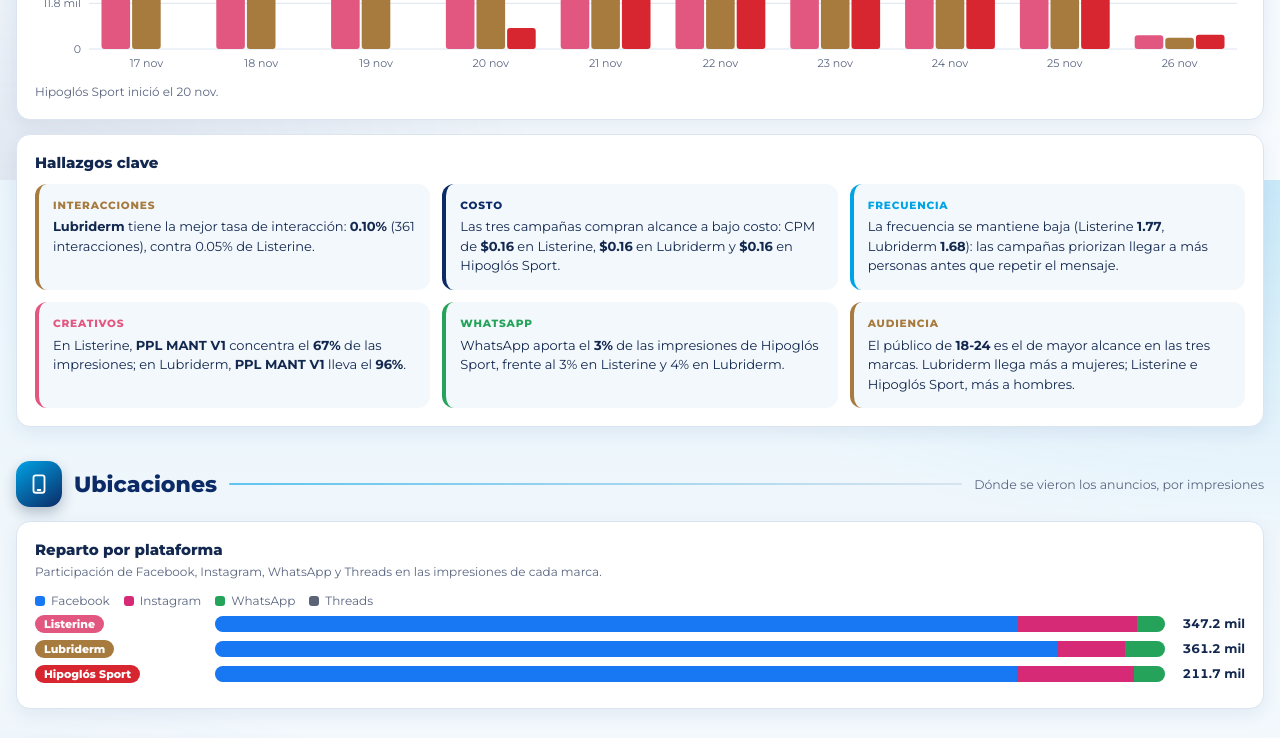
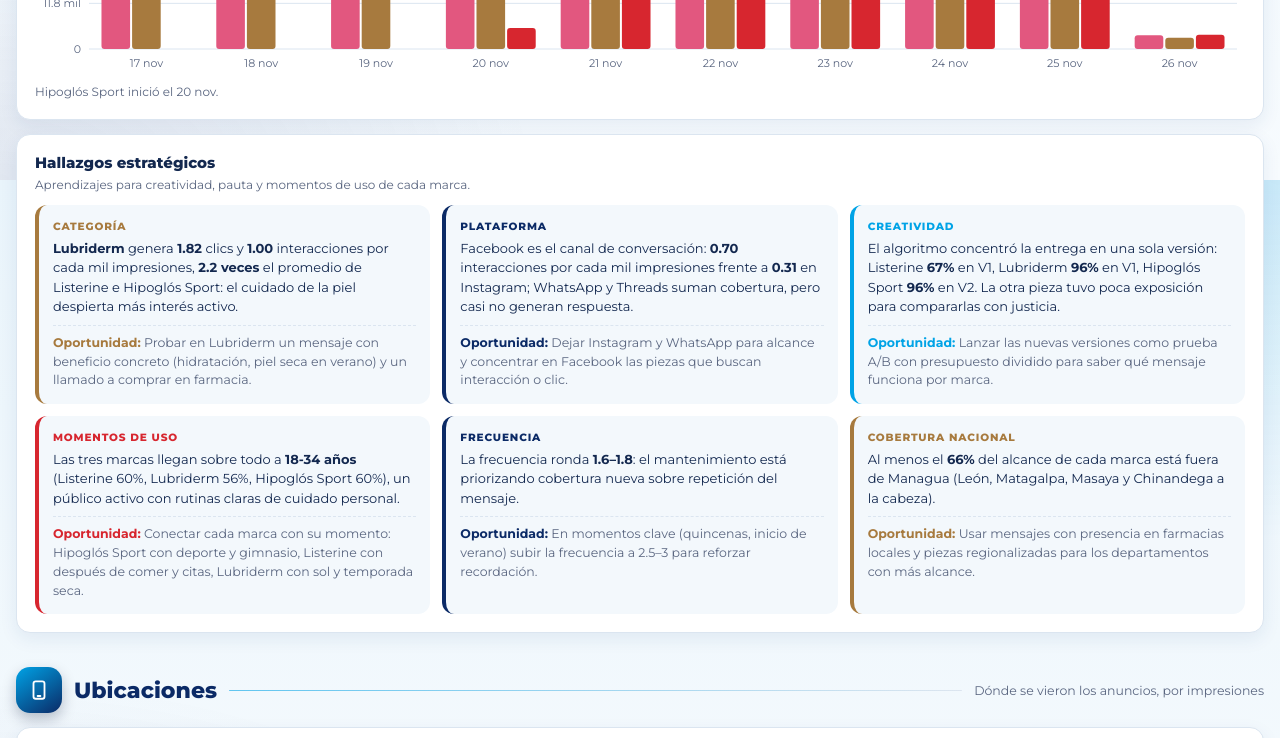
Before and after one commit to mediosdigitalescccp-a11y/Dicegsa---F-rmacos, a plain HTML site: page index.html in a window 1280 px wide. Shown: the part 1420-2158 px from the top of the page. Drawn offline with Linux system fonts and the light colour scheme.

Commit message:
Hallazgos estratégicos para creatividad, pauta y momentos de uso
Co-Authored-By: Claude Opus 5.5 <noreply@anthropic.com>
Claude-Session: https://claude.ai/code/session_019pA5Zqjcv9UHiFLvUhgKgB

```diff
--- a/index.html
+++ b/index.html
@@ -111,6 +111,8 @@ button, select { font-family: inherit; }
 
 .finds { display: grid; grid-template-columns: repeat(3, minmax(0, 1fr)); gap: 12px; }
 .find { background: var(--panel-2); border-radius: 12px; padding: 14px; border-left: 4px solid var(--c); font-size: 13px; line-height: 1.5; }
+.find-a { margin: 8px 0 0; padding-top: 8px; border-top: 1px dashed var(--line); color: var(--muted); font-size: 12.5px; }
+.find-a b { color: var(--c); }
 .find small { display: block; font-size: 10.5px; font-weight: 800; letter-spacing: .08em; color: var(--c); margin-bottom: 4px; text-transform: uppercase; }
 
 .cards { display: grid; grid-template-columns: repeat(6, minmax(0, 1fr)); gap: 12px; }
@@ -275,7 +277,7 @@ details.notes ul { line-height: 1.6; padding-left: 18px; }
       <div class="chart" id="c-diario"></div>
       <p class="sub" id="diario-nota" style="margin:8px 0 0"></p>
     </section>
-    <section class="card s12"><h3>Hallazgos clave</h3><div class="finds" id="finds" style="margin-top:12px"></div></section>
+    <section class="card s12"><h3>Hallazgos estratégicos</h3><p class="sub">Aprendizajes para creatividad, pauta y momentos de uso de cada marca.</p><div class="finds" id="finds" style="margin-top:12px"></div></section>
   </div>
 
   <div class="sec" id="ubicaciones"><i><svg viewBox="0 0 24 24" aria-hidden="true"><rect x="6" y="2.5" width="12" height="19" rx="2.5" fill="none" stroke="currentColor" stroke-width="2"/><path d="M10.5 18.5h3" stroke="currentColor" stroke-width="2" stroke-linecap="round"/></svg></i><h2>Ubicaciones</h2><span class="sec-line"></span><p>Dónde se vieron los anuncios, por impresiones</p></div>
@@ -367,15 +369,28 @@ details.notes ul { line-height: 1.6; padding-left: 18px; }
   const lis = M[0], lub = M[1], hip = M[2];
   const top = (m) => { const t = {}; m.creativos.forEach((r) => { t[r.anuncio] = (t[r.anuncio] || 0) + r.impresiones; }); const e = Object.entries(t).sort((a, b) => b[1] - a[1]); const s = e.reduce((a, [, v]) => a + v, 0); return [e[0][0], e[0][1] / s]; };
   const wa = (m) => { const p = platOf(m.creativos).find((x) => x.k === 'WhatsApp'); return p ? p.p : 0; };
-  const finds = [
-    ['Interacciones', COL[byTasa[0].marca], `<b>${byTasa[0].marca}</b> tiene la mejor tasa de interacción: <b>${F.pct2(byTasa[0].T.tasa)}</b> (${F.int(byTasa[0].T.inter)} interacciones), contra ${F.pct2(byTasa[1].T.tasa)} de ${byTasa[1].marca}.`],
-    ['Costo', 'var(--navy)', `Las tres campañas compran alcance a bajo costo: CPM de <b>${F.usd(lis.T.cpm)}</b> en Listerine, <b>${F.usd(lub.T.cpm)}</b> en Lubriderm y <b>${F.usd(hip.T.cpm)}</b> en Hipoglós Sport.`],
-    ['Frecuencia', 'var(--cyan)', `La frecuencia se mantiene baja (Listerine <b>${F.d2(lis.frecuencia)}</b>, Lubriderm <b>${F.d2(lub.frecuencia)}</b>): las campañas priorizan llegar a más personas antes que repetir el mensaje.`],
-    ['Creativos', COL['Listerine'], `En Listerine, <b>${top(lis)[0].replace(/_/g, ' ')}</b> concentra el <b>${F.pct(top(lis)[1])}</b> de las impresiones; en Lubriderm, <b>${top(lub)[0].replace(/_/g, ' ')}</b> lleva el <b>${F.pct(top(lub)[1])}</b>.`],
-    ['WhatsApp', 'var(--c-wa)', `WhatsApp aporta el <b>${F.pct(wa(hip))}</b> de las impresiones de Hipoglós Sport, frente al ${F.pct(wa(lis))} en Listerine y ${F.pct(wa(lub))} en Lubriderm.`],
-    ['Audiencia', COL['Lubriderm'], (() => { const gv = (m, g) => (m.audiencia.find((r) => r.dimension === 'Género' && r.segmento === g) || {}).valor || 0; const muj = M.filter((m) => gv(m, 'Mujer') > gv(m, 'Hombre')).map((m) => m.marca), hom = M.filter((m) => gv(m, 'Mujer') <= gv(m, 'Hombre')).map((m) => m.marca); const y = (a) => { if (a.length < 2) return a[0]; const last = a[a.length - 1]; return a.slice(0, -1).join(', ') + (/^h?[ií](?![aeiouáéó])/i.test(last) ? ' e ' : ' y ') + last; }; return `El público de <b>18-24</b> es el de mayor alcance en las tres marcas. ` + (muj.length ? `${y(muj)} ${muj.length > 1 ? 'llegan' : 'llega'} más a mujeres` + (hom.length ? `; ${y(hom)}, más a hombres.` : '.') : 'Las tres llegan más a hombres.'); })()]
-  ];
-  document.getElementById('finds').innerHTML = finds.map(([k, c, t]) => `<div class="find" style="--c:${c}"><small>${k}</small>${t}</div>`).join('');
+  const finds = (() => {
+    const pr = (rows, f) => { const r = rows.filter(f), i = sum(r, 'impresiones'); return i ? sum(r, 'interacciones') / i * 1000 : 0; };
+    const k1 = (m) => { const i = sum(m.diario, 'impresiones'); return { int: sum(m.diario, 'interacciones') / i * 1000, cl: sum(m.diario, 'clics') / i * 1000 }; };
+    const rk = [...M].sort((a, b) => k1(b).cl - k1(a).cl), best = rk[0], rest = rk.slice(1);
+    const fbM = M.map((m) => pr(m.creativos, (r) => r.plataforma === 'Facebook')), igM = M.map((m) => pr(m.creativos, (r) => r.plataforma === 'Instagram'));
+    const avg = (a) => a.reduce((s, x) => s + x, 0) / a.length;
+    const vers = M.map((m) => { const t = {}; m.creativos.forEach((r) => { const o = t[r.anuncio] ||= { n: r.anuncio, imp: 0, int: 0 }; o.imp += r.impresiones; o.int += r.interacciones; }); const v = Object.values(t).sort((a, b) => b.imp - a.imp), tot = v.reduce((s, x) => s + x.imp, 0); return { m: m.marca, top: v[0], peso: v[0].imp / tot, v }; });
+    const conc = Math.min(...vers.map((v) => v.peso));
+    const ed = (m) => { const e = m.audiencia.filter((r) => r.dimension === 'Edad'), t = sum(e, 'valor'); return sum(e.filter((r) => /^(18|25)/.test(r.segmento)), 'valor') / t; };
+    const fuera = (m) => { const r = m.audiencia.filter((x) => x.dimension === 'Región' && x.segmento !== 'Desconocido'), t = sum(r, 'valor'); return 1 - ((r.find((x) => x.segmento === 'Managua') || {}).valor || 0) / t; };
+    const nm = (a) => a.length < 2 ? a[0] : a.slice(0, -1).join(', ') + (/^h?[ií](?![aeiouáéó])/i.test(a[a.length - 1]) ? ' e ' : ' y ') + a[a.length - 1];
+    const x = (a, b) => b ? nf(1).format(a / b) + ' veces' : '—';
+    return [
+      ['Categoría', COL[best.marca], `<b>${best.marca}</b> genera <b>${nf(2).format(k1(best).cl)}</b> clics y <b>${nf(2).format(k1(best).int)}</b> interacciones por cada mil impresiones, <b>${x(k1(best).cl, avg(rest.map((m) => k1(m).cl)))}</b> el promedio de ${nm(rest.map((m) => m.marca))}: el cuidado de la piel despierta más interés activo.`, `Probar en ${best.marca} un mensaje con beneficio concreto (hidratación, piel seca en verano) y un llamado a comprar en farmacia.`],
+      ['Plataforma', 'var(--navy)', `Facebook es el canal de conversación: <b>${nf(2).format(avg(fbM))}</b> interacciones por cada mil impresiones frente a <b>${nf(2).format(avg(igM))}</b> en Instagram; WhatsApp y Threads suman cobertura, pero casi no generan respuesta.`, 'Dejar Instagram y WhatsApp para alcance y concentrar en Facebook las piezas que buscan interacción o clic.'],
+      ['Creatividad', 'var(--cyan)', `El algoritmo concentró la entrega en una sola versión: ${vers.map((v) => `${v.m} <b>${F.pct(v.peso)}</b> en ${v.top.n.replace(/^PPL_MANT_/, '')}`).join(', ')}. La otra pieza tuvo poca exposición para compararlas con justicia.`, 'Lanzar las nuevas versiones como prueba A/B con presupuesto dividido para saber qué mensaje funciona por marca.'],
+      ['Momentos de uso', COL['Hipoglós Sport'] || 'var(--cyan)', `Las tres marcas llegan sobre todo a <b>18-34 años</b> (${M.map((m) => `${m.marca} ${F.pct(ed(m))}`).join(', ')}), un público activo con rutinas claras de cuidado personal.`, 'Conectar cada marca con su momento: Hipoglós Sport con deporte y gimnasio, Listerine con después de comer y citas, Lubriderm con sol y temporada seca.'],
+      ['Frecuencia', 'var(--navy)', `La frecuencia ronda <b>${nf(1).format(Math.min(...M.map((m) => m.frecuencia)))}–${nf(1).format(Math.max(...M.map((m) => m.frecuencia)))}</b>: el mantenimiento está priorizando cobertura nueva sobre repetición del mensaje.`, 'En momentos clave (quincenas, inicio de verano) subir la frecuencia a 2.5–3 para reforzar recordación.'],
+      ['Cobertura nacional', COL['Lubriderm'], `Al menos el <b>${F.pct(Math.min(...M.map(fuera)))}</b> del alcance de cada marca está fuera de Managua (León, Matagalpa, Masaya y Chinandega a la cabeza).`, 'Usar mensajes con presencia en farmacias locales y piezas regionalizadas para los departamentos con más alcance.']
+    ];
+  })();
+  document.getElementById('finds').innerHTML = finds.map(([k, c, t, o]) => `<div class="find" style="--c:${c}"><small>${k}</small>${t}<p class="find-a"><b>Oportunidad:</b> ${o}</p></div>`).join('');
 
   // Ubicaciones
   const PLATS = ['Facebook', 'Instagram', 'WhatsApp', 'Threads'];
```
